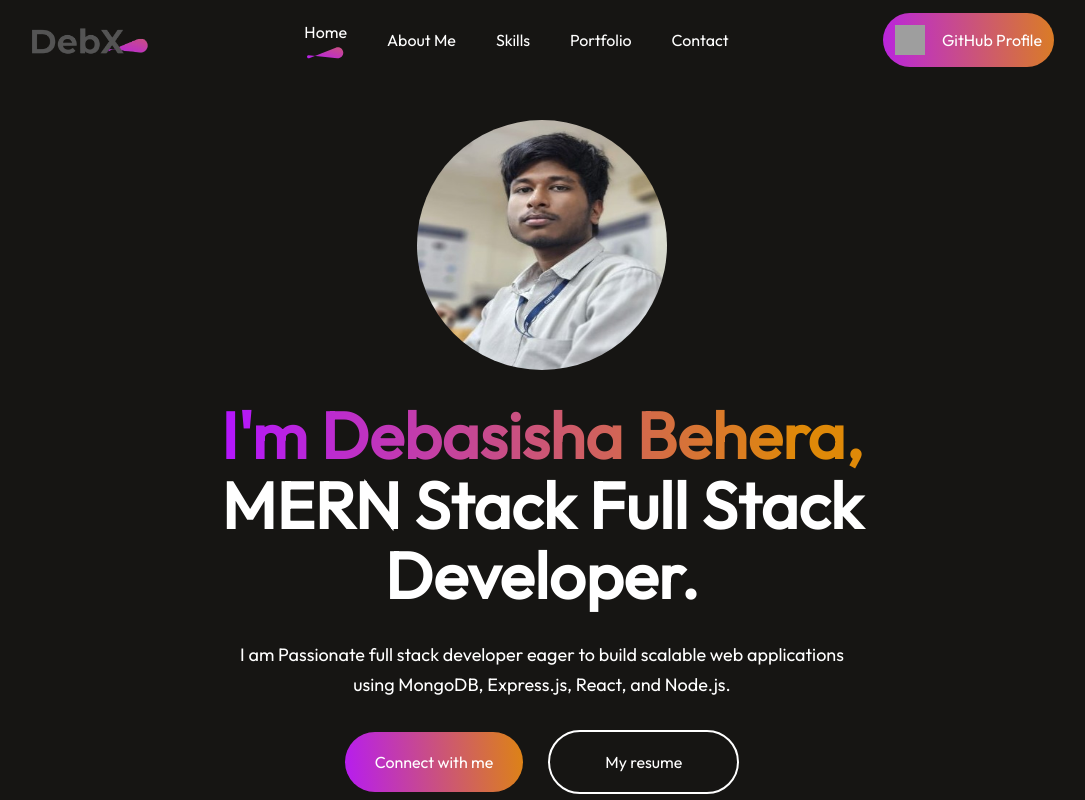
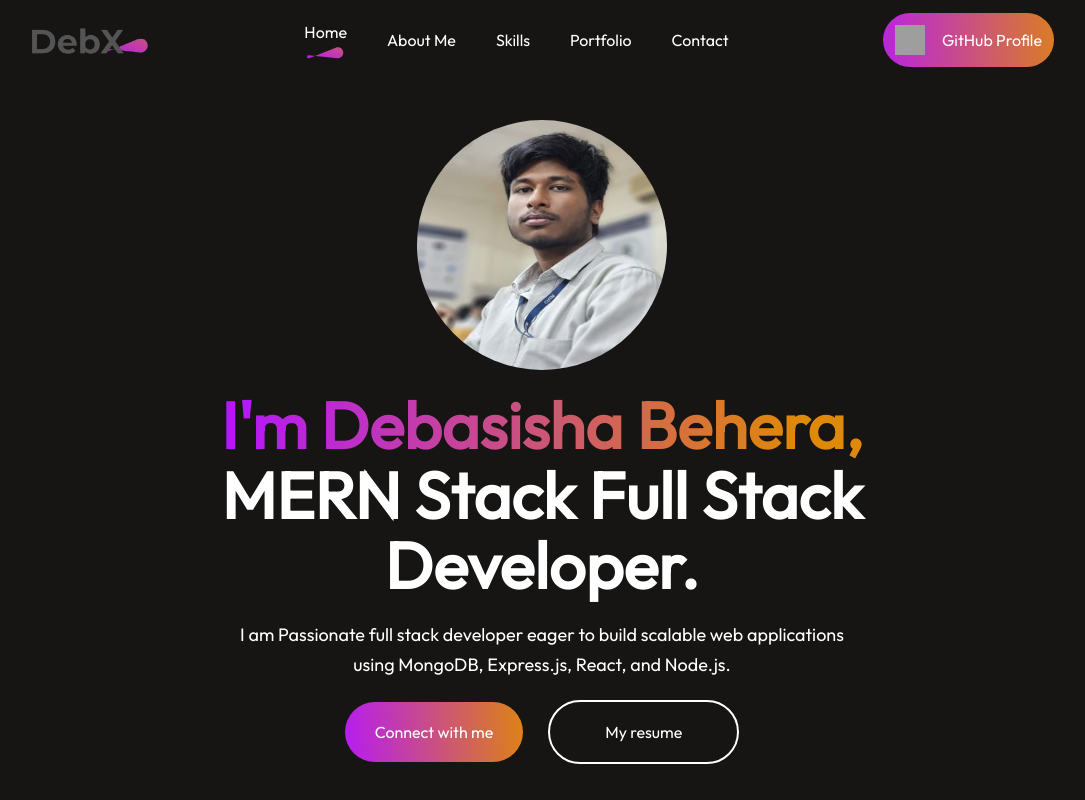
Before and after one commit to DebasishaBehera/Portfolio_Website, a React (Vite) app: page / in a window 1280 px wide. Shown: the top 800 px of the page, without its empty margins (98-1183 px from the left). Built offline with nearby package versions, Linux system fonts and the light colour scheme; grey boxes are pictures that could not be loaded.

Commit message:
Portfolio Website

```diff
--- a/src/Components/Hero/Hero.css
+++ b/src/Components/Hero/Hero.css
@@ -2,7 +2,7 @@
     display: flex;
     align-items: center;
     flex-direction: column;
-    gap: 30px;
+    gap: 20px;
 }
 .profile-img{
     margin-top: 40px;
```
